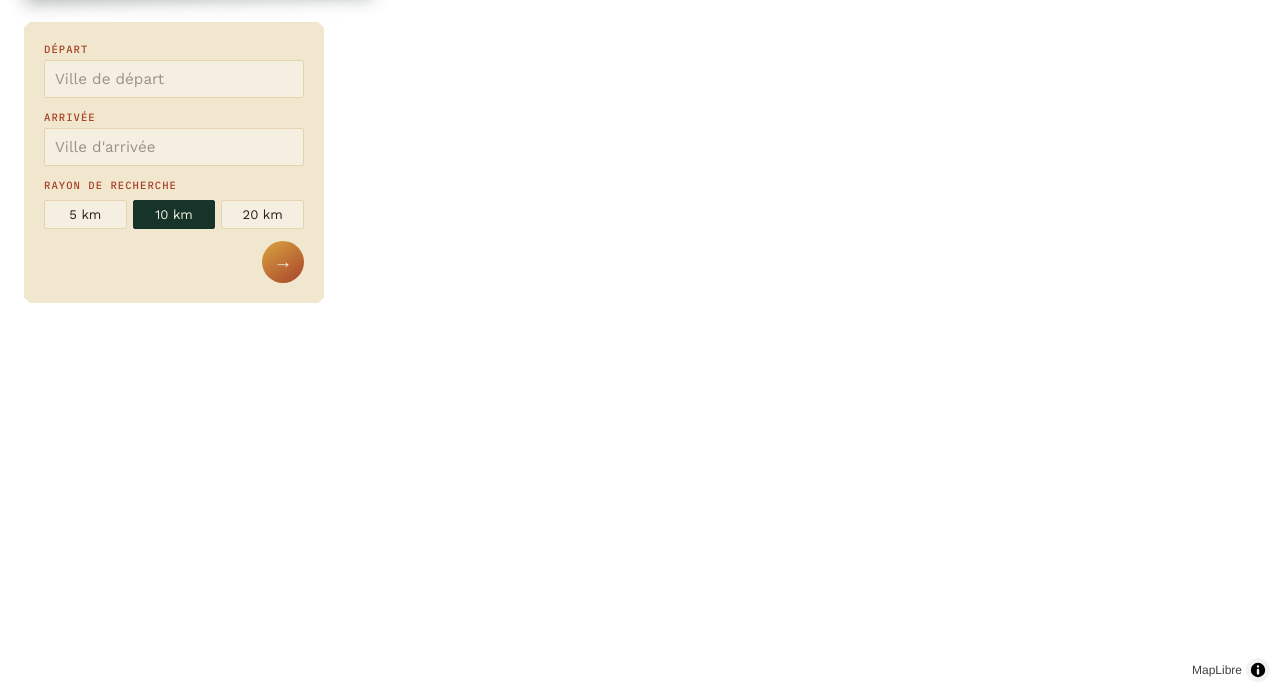
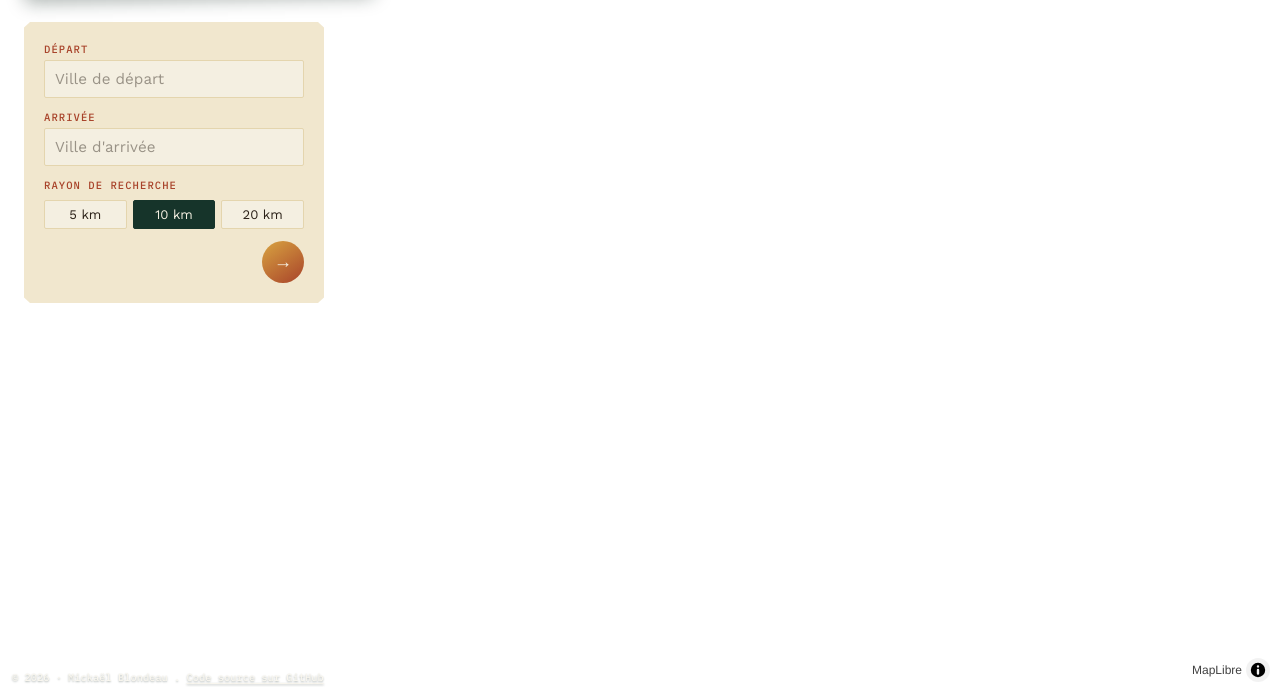
Before and after one commit to mickablondo/terra-aventura-radar, a website built with Vite: page frontend/index.html in a window 1280 px wide. Shown: the part 108-800 px from the top of the page. Built offline with nearby package versions, Linux system fonts and the light colour scheme; no server answers.

Commit message:
feat(#15): footer avec lien github et copyright

```diff
--- a/frontend/index.html
+++ b/frontend/index.html
@@ -94,6 +94,16 @@
       </button>
     </form>
 
+    <footer class="credit">
+      © 2026 · Mickaël Blondeau .
+      <a
+        href="https://github.com/mickablondo/terra-aventura-radar"
+        target="_blank"
+        rel="noopener"
+        >Code source sur GitHub</a
+      >
+    </footer>
+
     <script type="module" src="/src/main.js"></script>
   </body>
 </html>
--- a/frontend/src/style.css
+++ b/frontend/src/style.css
@@ -265,3 +265,27 @@ body {
     width: auto;
   }
 }
+
+/* -- Copyright discret -- */
+
+.credit {
+  position: absolute;
+  bottom: 8px;
+  left: 12px;
+  z-index: 10;
+  font-family: var(--font-mono);
+  font-size: 0.65rem;
+  color: var(--color-cream);
+  opacity: 0.55;
+  text-shadow: 0 1px 2px rgba(14, 33, 26, 0.6);
+}
+
+.credit a {
+  color: inherit;
+  text-decoration: underline;
+  text-underline-offset: 2px;
+}
+
+.credit:hover {
+  opacity: 0.9;
+}
```
